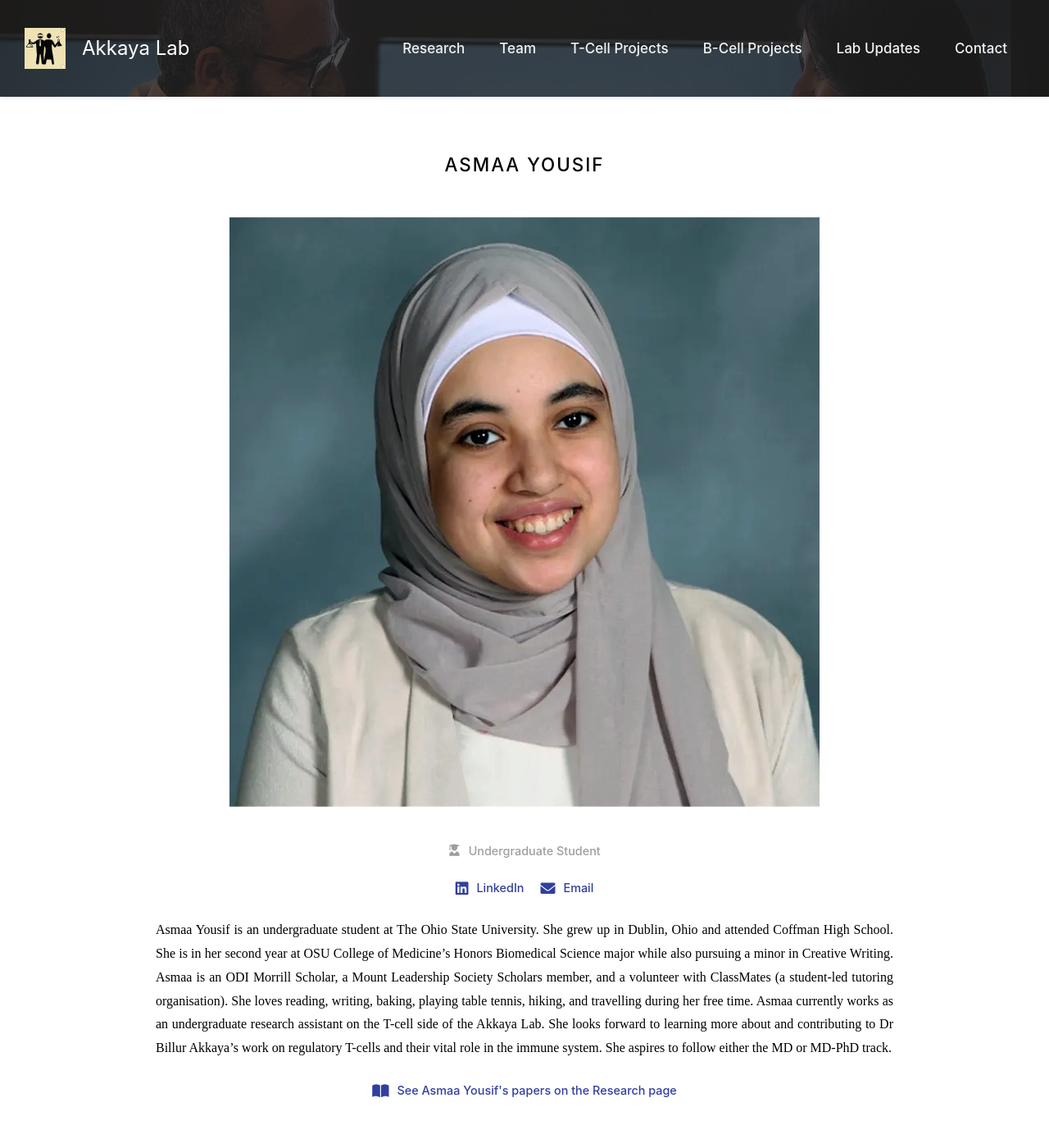
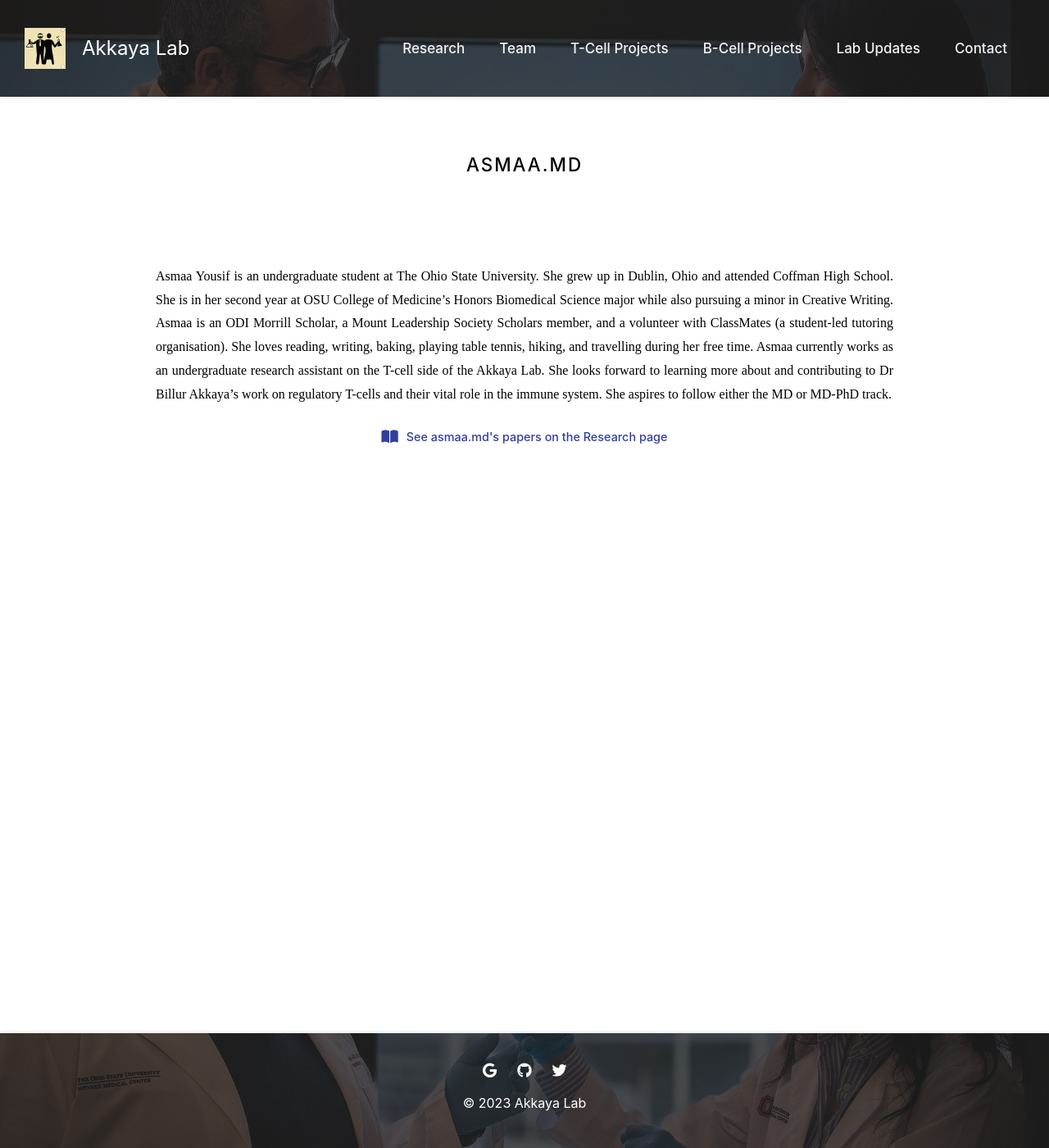
Before and after one commit to Harrisonthow/akkaya-lab, a Jekyll site: the page built from _members/asmaa.md, in a window 1280 px wide and 1400 px high. Shown: the whole window at 82% size. Built offline with Jekyll 4.4.1, drawn with Linux system fonts in a browser that asks for light colours; some of the changed lines change nothing that is shown.

Commit message:
removed asmaa and changed Bcell pic

```diff
--- a/_members/asmaa.md
+++ b/_members/asmaa.md
@@ -1,10 +1,10 @@
 ---
-name: Asmaa Yousif
-image: images/members/asmaa.webp
-role: undergrad
-links:
-    linkedin: asmaa-yousif02
-    email: yousif.26@osu.edu
+#name: Asmaa Yousif
+#image: images/members/asmaa.webp
+#role: undergrad
+#links:
+#    linkedin: asmaa-yousif02
+#    email: yousif.26@osu.edu
 ---
 
 Asmaa Yousif is an undergraduate student at The Ohio State University. She grew up in Dublin, Ohio and attended Coffman High School. She is in her second year at OSU College of Medicine’s Honors Biomedical Science major while also pursuing a minor in Creative Writing. Asmaa is an ODI Morrill Scholar, a Mount Leadership Society Scholars member, and a volunteer with ClassMates (a student-led tutoring organisation). She loves reading, writing, baking, playing table tennis, hiking, and travelling during her free time. Asmaa currently works as an undergraduate research assistant on the T-cell side of the Akkaya Lab. She looks forward to learning more about and contributing to Dr Billur Akkaya’s work on regulatory T-cells and their vital role in the immune system. She aspires to follow either the MD or MD-PhD track.
```
Also changed, not shown: images/home/bcell.webp.
